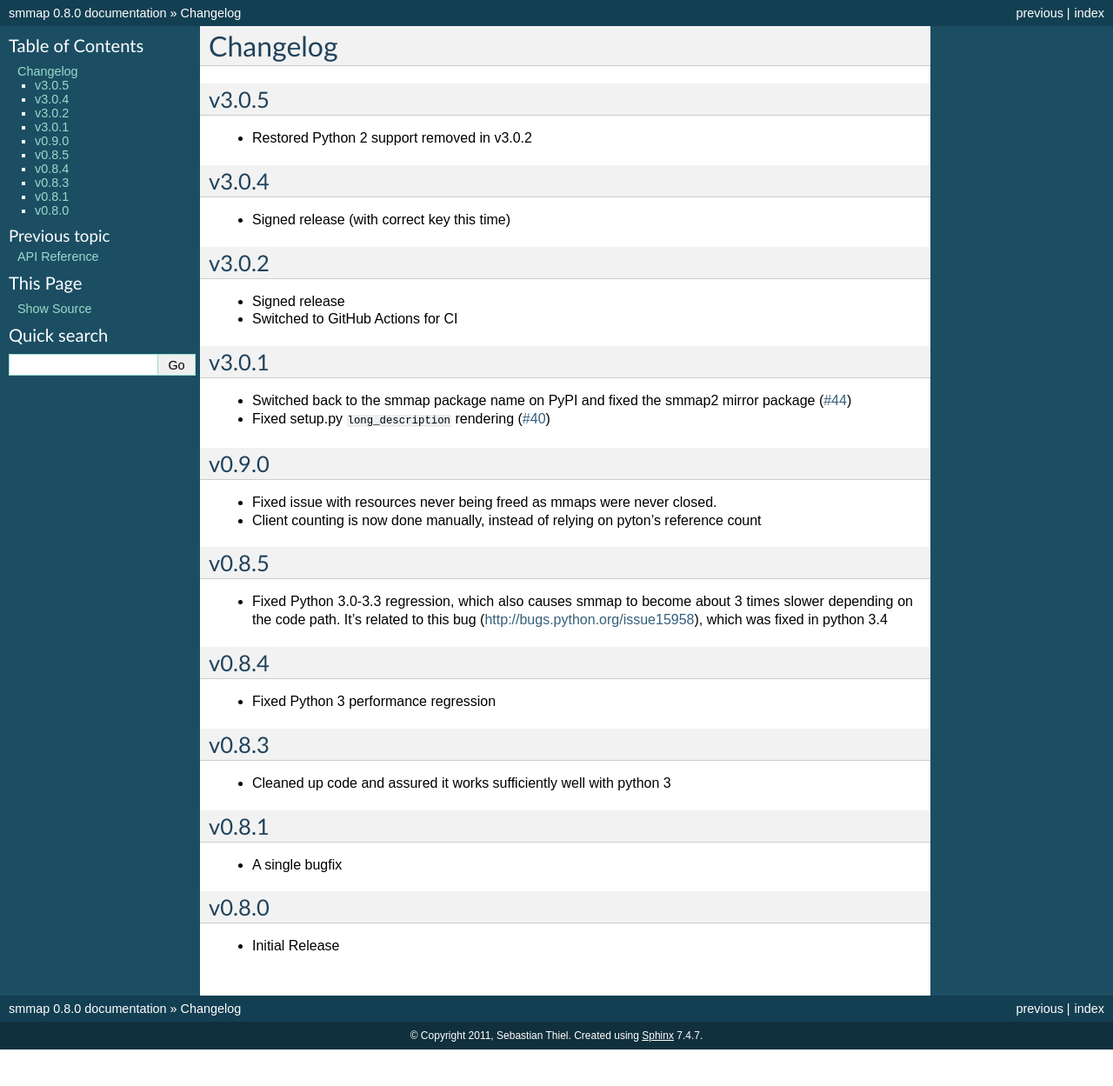
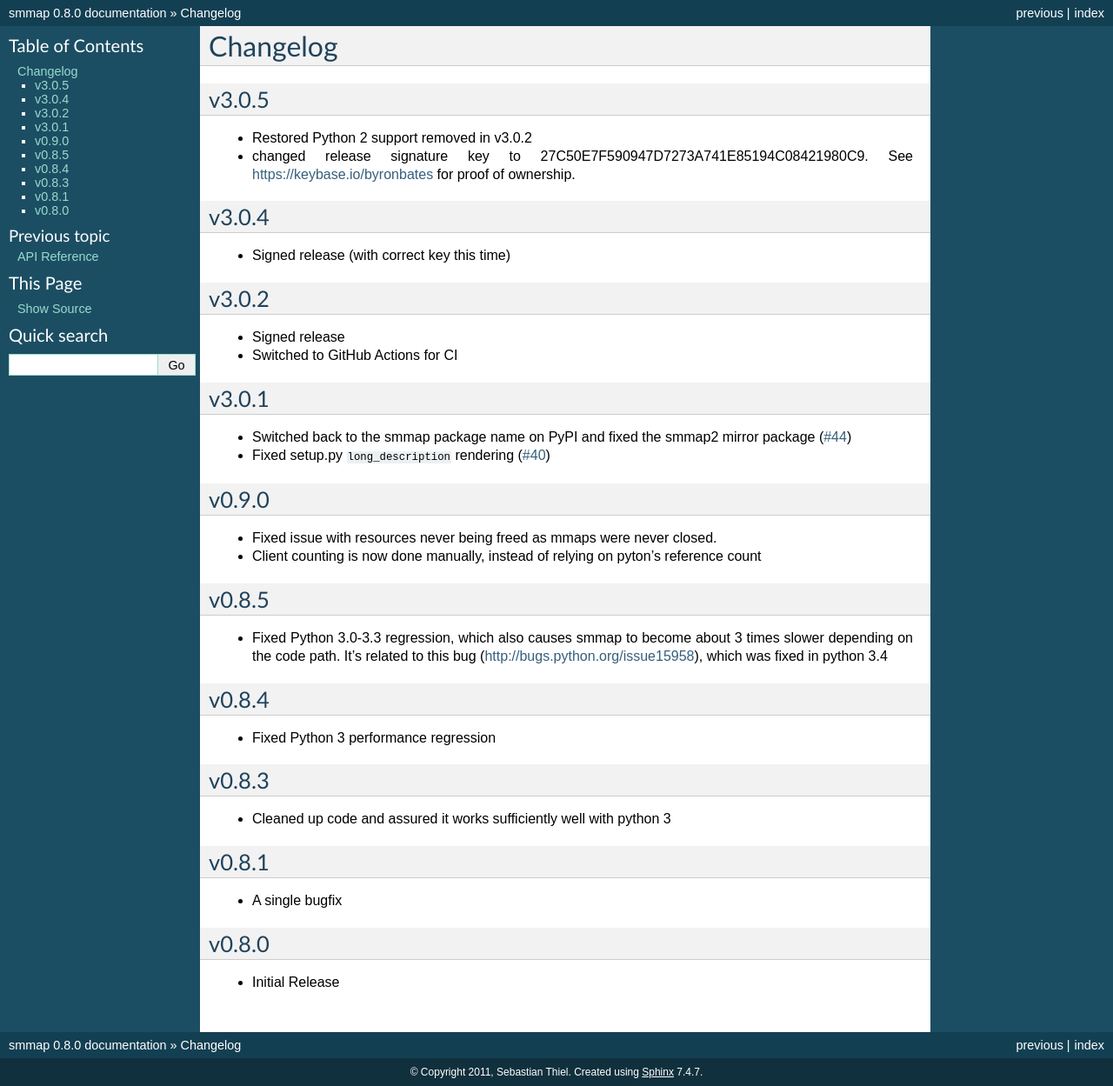
Before and after one commit to gitpython-developers/smmap, a Sphinx documentation site: the page built from doc/source/changes.rst, in a window 1280 px wide. Shown: the whole page at 87% size. Built offline with Sphinx 7.4.7, drawn with Linux system fonts in a browser that asks for light colours; before the commit the page ends 1207 px from its top, so only the background shows below that.

Commit message:
bump patch level

```diff
--- a/doc/source/changes.rst
+++ b/doc/source/changes.rst
@@ -7,6 +7,8 @@
 ******
 
 - Restored Python 2 support removed in v3.0.2
+- changed release signature key to 27C50E7F590947D7273A741E85194C08421980C9. See
+  https://keybase.io/byronbates for proof of ownership.
 
 ******
 v3.0.4
--- a/smmap/__init__.py
+++ b/smmap/__init__.py
@@ -3,7 +3,7 @@
 __author__ = "Sebastian Thiel"
 __contact__ = "byronimo@gmail.com"
 __homepage__ = "https://github.com/gitpython-developers/smmap"
-version_info = (3, 0, 4)
+version_info = (3, 0, 5)
 __version__ = '.'.join(str(i) for i in version_info)
 
 # make everything available in root package for convenience
```
Also changed, not shown: 1 other file.
